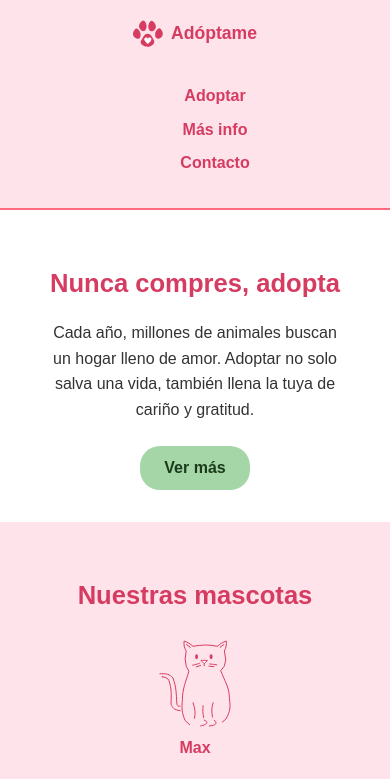
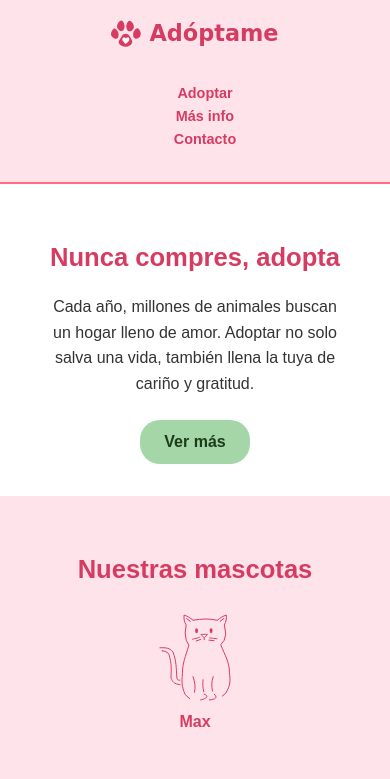
Before and after one commit to Juanc4rl0ss/diwT7, a plain HTML site: page index.html in a window 390 px wide. Shown: the top 779 px of the page. Drawn offline with Linux system fonts and the light colour scheme.

Commit message:
Pequeños ajustes,responsividad,tamños de letra...

```diff
--- a/styles.css
+++ b/styles.css
@@ -44,6 +44,7 @@ body {
   display: flex;
   align-items: center;
   gap: 0.5rem;
+  color: #c2185b;
   opacity: 0;
   transform: translateX(-350px);
   animation: apareceLogo 4s ease forwards;
@@ -61,17 +62,21 @@ body {
 /* Estilo del texto dentro del logo */
 .texto-logo {
   font-weight: bold;
-  font-size: 1.1rem;
+  font-size: 1.4rem;
+  font-family: 'Pacifico', cursive;
   color: #d63c61;
 }
+.menu {
+  padding-right: 20px;
+  font-size: 0.9rem;
 
+}
 /* Lista de navegación en columna (en mobile) */
 .menu ul {
   list-style: none;
   display: flex;
   flex-direction: column;
   align-items: center;
-  gap: 0.5rem;
 }
 
 /* Enlaces del menú en rosa por coherencia visual con el diseño*/
@@ -225,10 +230,15 @@ h2 {
     align-items: center;
   }
 
+
   /* El menú pasa a ser horizontal */
   .menu ul {
     flex-direction: row;
     gap: 1rem;
+  }
+
+  .logo {
+    padding-left: 15px;
   }
 
   /* Galería de mascotas se adapta en fila */
@@ -236,6 +246,8 @@ h2 {
     flex-direction: row;
     justify-content: center;
   }
+
+
 }
 
 /* Animación de las orejas del perro (ligero movimiento de vaivén) */
```
